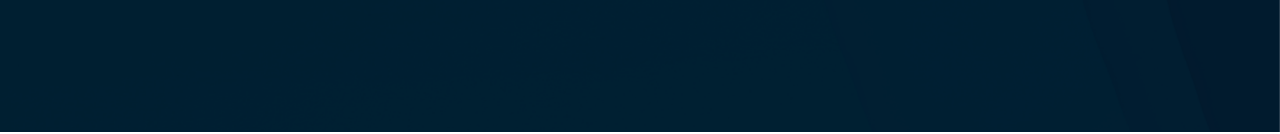
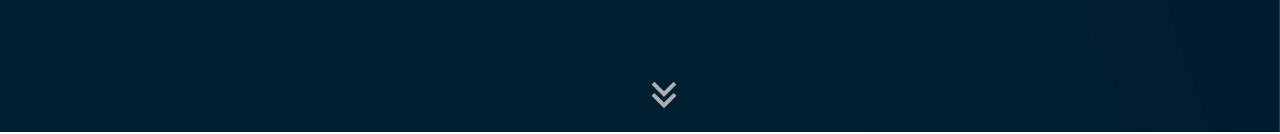
Before and after one commit to rangggu/portfolio, a Next.js app: page / in a window 1280 px wide. Shown: the part 668-802 px from the top of the page. Built offline with nearby package versions, Linux system fonts and the light colour scheme.

Commit message:
Feat : 메인 페이지에 아래 화살표 추가

```diff
--- a/src/components/main/index.tsx
+++ b/src/components/main/index.tsx
@@ -1,8 +1,16 @@
+import { useAnimation } from "@/hooks/useAnimation"
+import { useSectionVisibility } from "@/hooks/useSectionVisibility"
 import { useTyping } from "@/hooks/useTyping"
-import { mainHeadingVariants } from "@/styles/animations/variants"
+import { bottomButtonVariants, mainHeadingVariants } from "@/styles/animations/variants"
+import { TAB } from "@/types"
+import { cn } from "@/utils/commonUtils"
 import { motion } from "framer-motion"
+import { RiArrowDownDoubleFill } from "react-icons/ri"
 
 export default function Main() {
+  const { isInView } = useSectionVisibility(TAB.MAIN)
+  const bottomButtonAnimation = useAnimation(isInView, bottomButtonVariants)
+
   return (
     <div className="relative flex items-center justify-center w-full h-full py-20">
       <div className="absolute top-20 left-0 flex items-center justify-between w-full">
@@ -23,6 +31,21 @@
           <motion.span variants={mainHeadingVariants(2)}>김규리입니다.</motion.span>
         </motion.h1>
       </div>
+      <motion.div
+        {...bottomButtonAnimation}
+        className="absolute bottom-6 left-1/2 -translate-x-1/2 w-12 h-12 text-gray300"
+        transition={{
+          type: "spring",
+          bounce: 0.25,
+        }}
+      >
+        <RiArrowDownDoubleFill
+          className={cn(
+            "w-full h-full  transition-all duration-300",
+            isInView ? "opacity-100" : "opacity-0",
+          )}
+        />
+      </motion.div>
     </div>
   )
 }
--- a/src/components/prologue/index.tsx
+++ b/src/components/prologue/index.tsx
@@ -4,7 +4,7 @@
 import { useSectionVisibility } from "@/hooks/useSectionVisibility"
 
 export default function Prologue() {
-  const isVisible = useSectionVisibility(TAB.PROLOGUE)
+  const { isVisible } = useSectionVisibility(TAB.PROLOGUE)
 
   return (
     <div className="flex flex-col items-center justify-center gap-28 w-full h-full">
--- a/src/hooks/useSectionVisibility.ts
+++ b/src/hooks/useSectionVisibility.ts
@@ -2,13 +2,15 @@
 import { useSectionsContext } from "@/contexts/SectionContext"
 import { TAB } from "@/types"
 
-export const useSectionVisibility = (sectionId: TAB, threshold = 0.5): boolean => {
+export const useSectionVisibility = (sectionId: TAB, threshold = 0.5) => {
   const { sectionsRef } = useSectionsContext()
   const [isVisible, setIsVisible] = useState(false)
+  const [isInView, setIsInView] = useState(false)
 
   useEffect(() => {
     const observer = new IntersectionObserver(
       ([entry]) => {
+        setIsInView(entry.isIntersecting)
         if (entry.isIntersecting && !isVisible) {
           setIsVisible(true)
         }
@@ -24,5 +26,5 @@
     }
   }, [sectionsRef, sectionId, threshold, isVisible])
 
-  return isVisible // 섹션 표시 여부 반환
+  return { isVisible, isInView } // 섹션 표시 여부 반환
 }
--- a/src/styles/animations/variants.ts
+++ b/src/styles/animations/variants.ts
@@ -73,3 +73,18 @@
     },
   }
 }
+
+export const bottomButtonVariants = {
+  initial: { y: 0 },
+  animate: {
+    y: ["-10px", "10px", "-10px"], // 바운스 효과
+    transition: {
+      y: {
+        duration: 1.3, // 애니메이션 전체 시간
+        repeat: Infinity, // 무한 반복
+        repeatType: "loop", // 반복되는 애니메이션 방식
+        ease: "easeInOut", // 애니메이션의 easing 효과
+      },
+    },
+  },
+}
```
